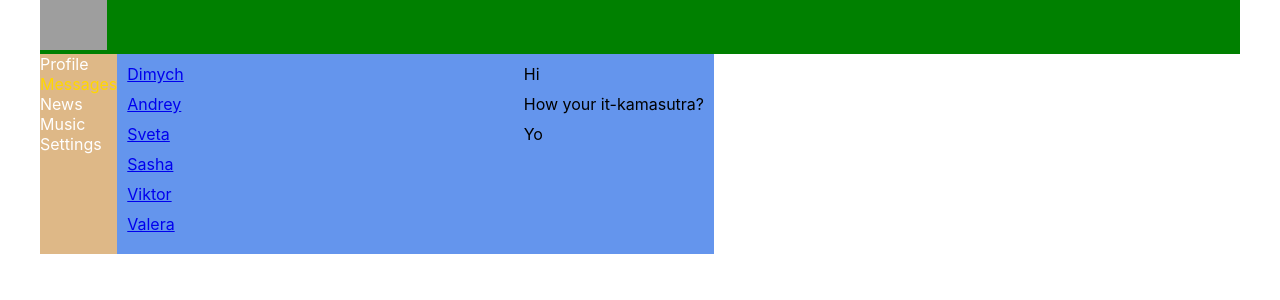
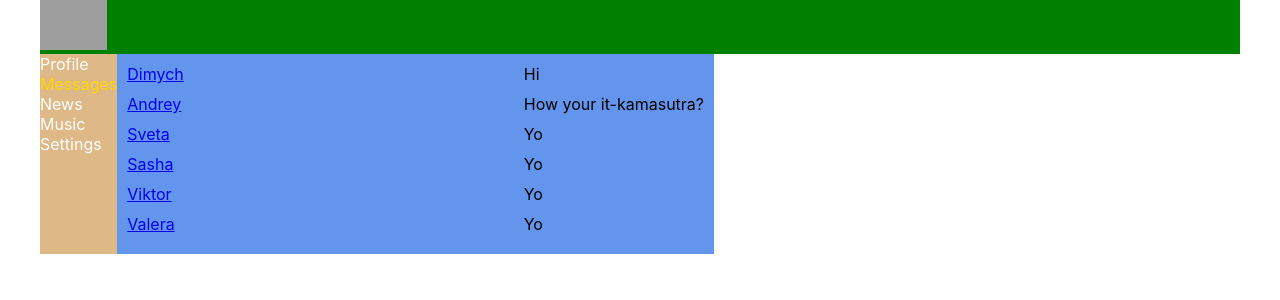
Before and after one commit to nikizak34/social-network, a React (Create React App) app: page /dialogs in a window 1280 px wide. Shown: the top 300 px of the page. Built offline with nearby package versions, Linux system fonts and the light colour scheme; grey boxes are pictures that could not be loaded.

Commit message:
dialogs_map

```diff
--- a/src/components/Dialogs/Dialogs.tsx
+++ b/src/components/Dialogs/Dialogs.tsx
@@ -4,7 +4,7 @@ import {NavLink} from "react-router-dom";
 
 type DialogItemType = {
     name: string
-    id: string
+    id: number
 
 }
 const DialogItem = (props: DialogItemType) => {
@@ -16,11 +16,11 @@ const DialogItem = (props: DialogItemType) => {
     )
 }
 
-type MesageType={
-    message:string
+type MesageType = {
+    message: string
 }
-const Message=(props:MesageType)=>{
-    return(
+const Message = (props: MesageType) => {
+    return (
         <div className={s.messages}>
             <div className={s.message}>{props.message}</div>
         </div>
@@ -28,21 +28,41 @@ const Message=(props:MesageType)=>{
     )
 }
 export const Dialogs = () => {
+
+    let dialogsData = [
+        {id: 1, name: 'Dimych'},
+        {id: 2, name: 'Andrey'},
+        {id: 3, name: 'Sveta'},
+        {id: 4, name: 'Sasha'},
+        {id: 5, name: 'Viktor'},
+        {id: 6, name: 'Valera'},
+    ]
+    let dialogsElements = dialogsData.map(el => <DialogItem name={el.name} id={el.id}/>)
+    let messagesData = [
+        {id: 2, massage: 'Hi'},
+        {id: 3, massage: 'How your it-kamasutra?'},
+        {id: 4, massage: 'Yo'},
+        {id: 5, massage: 'Yo'},
+        {id: 6, massage: 'Yo'},
+        {id: 1, massage: 'Yo'},
+    ]
+
+    let messagesElement=messagesData.map(el=> <Message message={el.massage}/>)
+
     return (
+
 
         <div className={s.dialogs}>
             <div className={s.dialogsItems}>
-                <DialogItem name='Dimych' id='1'/>
-                <DialogItem name='Andrey' id='2'/>
-                <DialogItem name='Sveta' id='3'/>
-                <DialogItem name='Sasha' id='4'/>
-                <DialogItem name='Viktor' id='5'/>
-                <DialogItem name='Valera' id='6'/>
+
+                {dialogsElements}
+
+
             </div>
             <div className={s.messages}>
-                <Message message='Hi'/>
-                <Message message='How your it-kamasutra?'/>
-                <Message message='Yo'/>
+
+                {messagesElement}
+
             </div>
 
         </div>
--- a/src/components/Profile/MyPosts/MyPosts.tsx
+++ b/src/components/Profile/MyPosts/MyPosts.tsx
@@ -4,6 +4,7 @@ import Post from "./Post/Post";
 
 
 function MyPosts() {
+
     return (
 
         <div className={s.postsBlock}>
```
